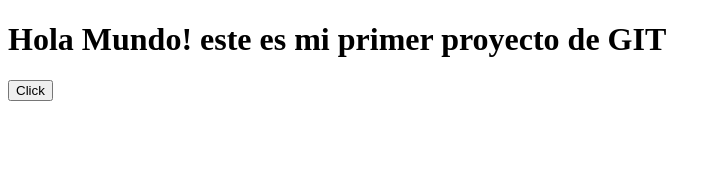
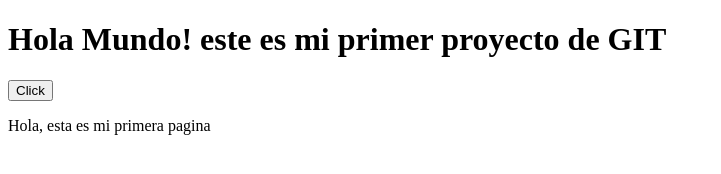
Before and after one commit to angelgarcia0025-rqa/2026_UTN_Test, a plain HTML site: page index.html in a window 1280 px wide. Shown: the whole page, without its empty margins (0-721 px from the left). Drawn offline with Linux system fonts and the light colour scheme.

Commit message:
Se modifico el index

```diff
--- a/index.html
+++ b/index.html
@@ -8,5 +8,6 @@
 <body>
   <h1>Hola Mundo! este es mi primer proyecto de GIT</h1>
   <button>Click</button>
+  <p>Hola, esta es mi primera pagina</p>
 </body>
 </html>
```
